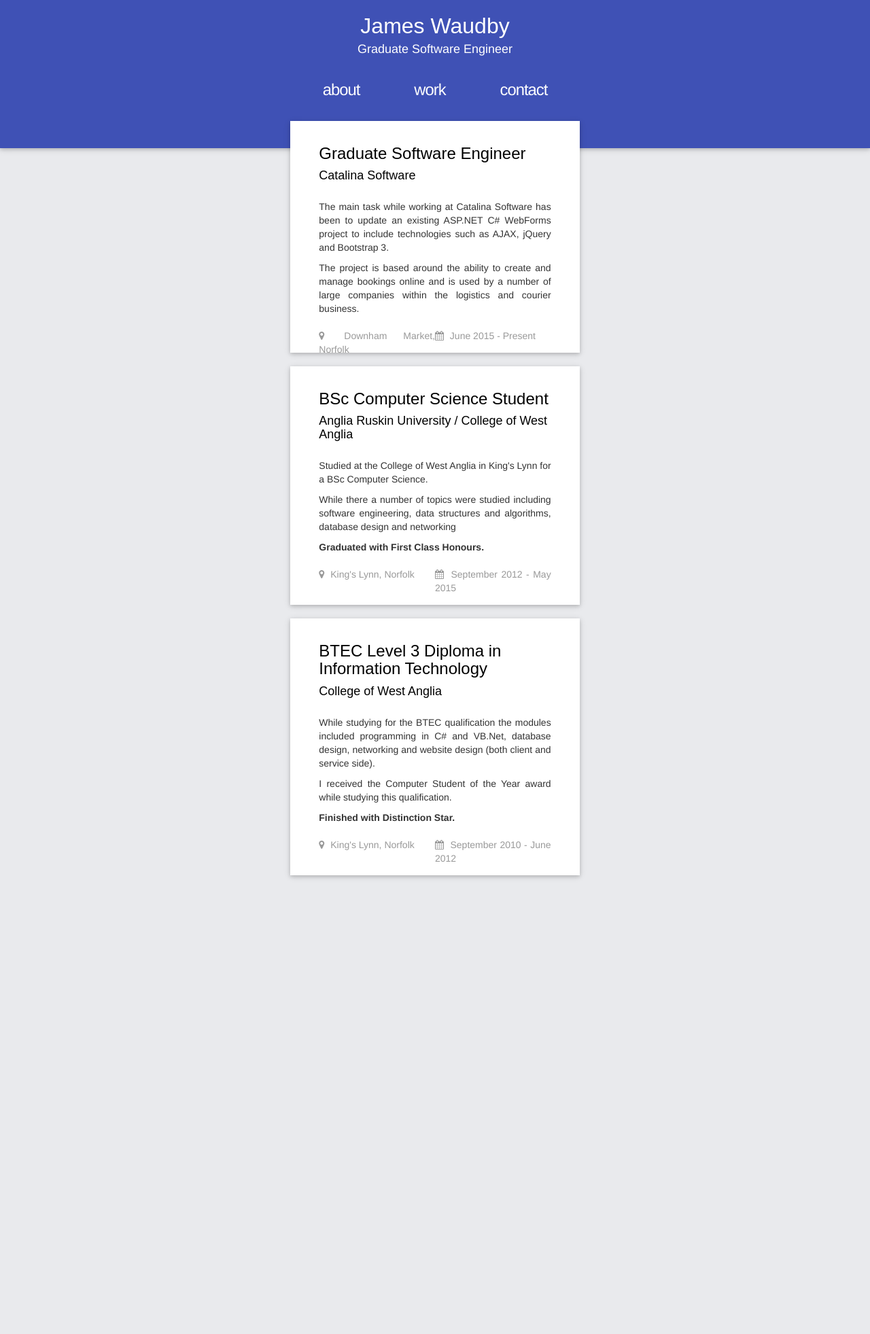
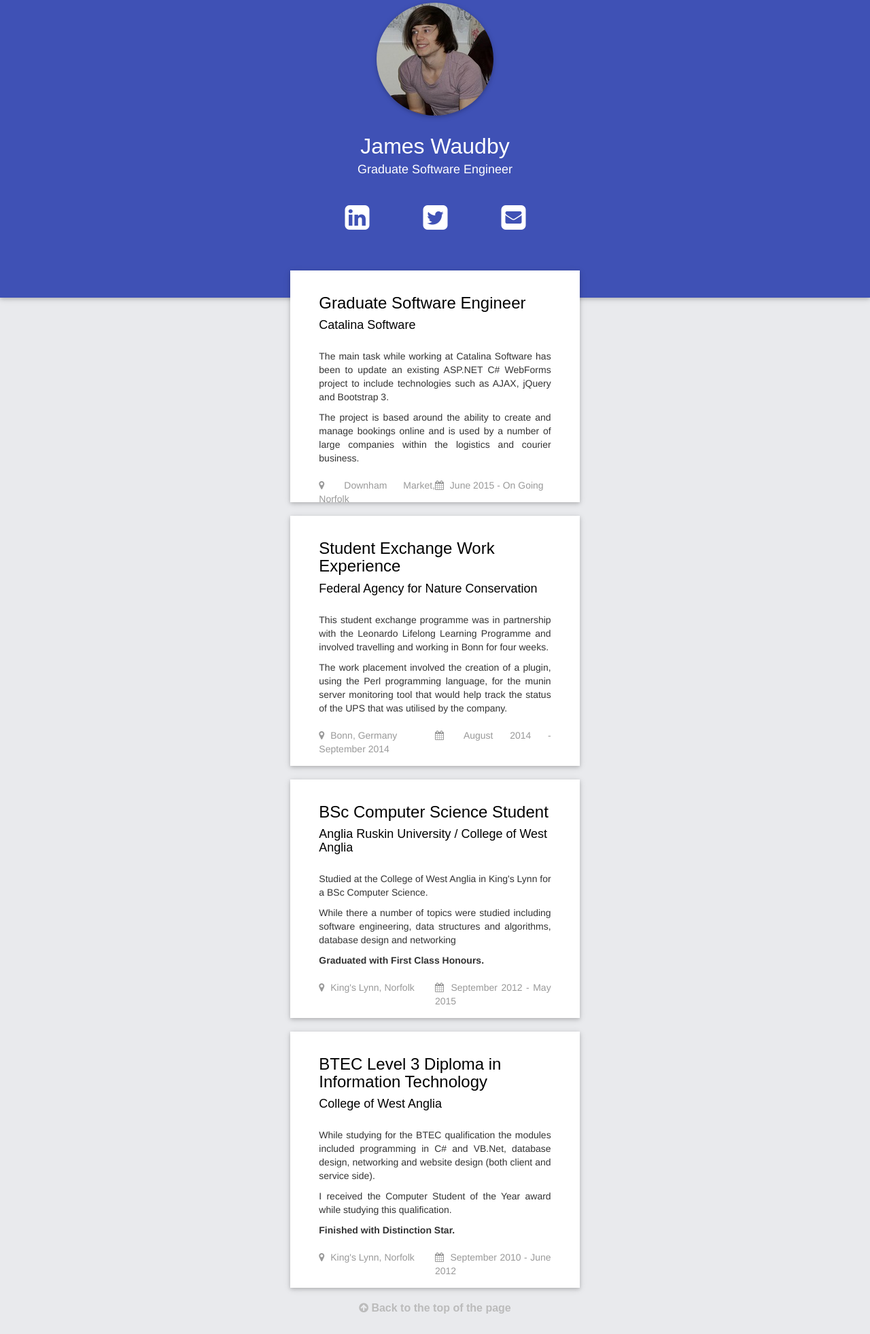
Before and after one commit to JamesWaudby/JamesWaudby.github.io, a plain HTML site: page index.html in a window 1280 px wide. Shown: the part 38-2001 px from the top of the page at 68% size. Before the commit the page ends 1346 px from the top, so only its background shows below. Drawn offline with nearby package versions, Linux system fonts and the light colour scheme.

Commit message:
Update to add image and change some layout

```diff
--- a/index.html
+++ b/index.html
@@ -18,32 +18,24 @@
     <![endif]-->
   </head>
   <body>
-    <div class="">
+    <div class="wrapper">
       <header class="header blue z-depth-1">
         <div class="row">
           <div class="col-xs-12 hero-text">
+            <img src="images/james-waudby.jpg" alt="James Waudby - Software Engineer" class="z-depth-1 img img-circle" />
             <h1><span>James Waudby</span></h1>
             <h4>Graduate Software Engineer</h4>
           </div>
         </div>
         <nav class="navbar navbar-default" role="navigation">
-          <div class="container">
-            <div class="navbar-header">
-              <button type="button" class="navbar-toggle" data-toggle="collapse" data-target="#navbar">
-                <span class="sr-only">Toggle navigation</span>
-                <span class="icon-bar"></span>
-                <span class="icon-bar"></span>
-                <span class="icon-bar"></span>
-              </button>
-              <a class="navbar-brand" href="#"></a>
-            </div>
+          <div class="container-fluid">
 
             <!-- Collect the nav links, forms, and other content for toggling -->
             <div class="collapse navbar-collapse" id="navbar">
               <ul class="nav navbar-nav">
-                <li><a href="#">about</a></li>
-                <li><a href="#">work</a></li>
-                <li><a href="mailto:james.waudby@gmail.com">contact</a></li>
+                <li><a href='https://uk.linkedin.com/in/jwaudby'><i class="fa fa-linkedin-square"></i></a></li>
+                <li><a href="https://twitter.com/JamesWaudby"><i class="fa fa-twitter-square"></i></a></li>
+                <li><a href="mailto:james.waudby@gmail.com"><i class="fa fa-envelope-square"></i></a></li>
               </ul>
             </div><!-- /.navbar-collapse -->
           </div><!-- /.container-fluid -->
@@ -69,7 +61,27 @@
               <i class="fa fa-map-marker"></i> Downham Market, Norfolk
             </div>
             <div class="card-date">
-              <i class="fa fa-calendar"></i> June 2015 - Present
+              <i class="fa fa-calendar"></i> June 2015 - On Going
+            </div>
+          </div>
+        </div>
+        <div class="card z-depth-1">
+          <div class="card-header">
+            <h3>Student Exchange Work Experience</h3>
+            <h4>Federal Agency for Nature Conservation</h4>
+          </div>
+          <div class="card-body">
+            <div class="blurb">
+              <p>This student exchange programme was in partnership with the Leonardo Lifelong Learning Programme and involved travelling and working in Bonn for four weeks.</p>
+              <p>The work placement involved the creation of a plugin, using the Perl programming language, for the munin server monitoring tool that would help track the status of the UPS that was utilised by the company.</p>
+            </div>
+          </div>
+          <div class="card-footer">
+            <div class="card-location col-xs-12 col-sm-6">
+              <i class="fa fa-map-marker"></i> Bonn, Germany
+            </div>
+            <div class="card-date">
+              <i class="fa fa-calendar"></i> August 2014 - September 2014
             </div>
           </div>
         </div>
@@ -121,8 +133,15 @@
             </div>
           </div>
         </div>
+        <div class="bottom">
+          <a href="#">
+            <i class="fa fa-arrow-circle-up"></i>
+              Back to the top of the page
+          </a>
+        </div>
       </div>
     </div>
+
 
     <!-- jQuery (necessary for Bootstrap's JavaScript plugins) -->
     <script src="https://ajax.googleapis.com/ajax/libs/jquery/1.11.3/jquery.min.js"></script>
--- a/styles.css
+++ b/styles.css
@@ -5,14 +5,14 @@ body {
 .header {
   width:100%;
   text-align: center;
-  padding: 1.5em;
+  padding: 3em;
 }
 
 .header h1 {
   color: #ffffff;
   font-family: 'SanFranciscoDisplayBold',Arial,Tahoma,Verdana;
   font-size: 24pt;
-  margin-top: 40px;
+  margin-top: 30px;
   line-height: 30px;
 }
 
@@ -69,11 +69,15 @@ body {
   letter-spacing: -1px;
   text-decoration: none;
   font-weight: 300;
-  font-size: 1.7em;
+  font-size: 3em;
   margin: 0 25px;
 }
 
 .navbar-default .navbar-nav>li>a:hover {
+  color: #ffffff;
+}
+
+.navbar-default .navbar-nav>li>a:visited {
   color: #ffffff;
 }
 
@@ -111,6 +115,7 @@ body {
   position: relative;
   min-height: 1px;
   margin-left: 10%;
+  margin-right: 10%;
   font-family: 'SanFranciscoDisplayBold',Arial,Tahoma,Verdana;
   color: #000;
 }
@@ -140,3 +145,28 @@ body {
 .bold {
   font-weight: bold;
 }
+
+.bottom {
+  text-align: center;
+}
+
+.bottom a {
+  position: relative;
+  min-height: 1px;
+  padding-right: 15px;
+  padding-left: 15px;
+  text-align: center;
+  padding: 0 0 30px 0;
+  font-size: 12pt;
+  font-weight: bold;
+  line-height: 18px;
+  font-family: 'SanFranciscoDisplayBold',Arial,Tahoma,Verdana;
+  color: #bbb;
+  padding-bottom: 30px;
+  cursor: pointer;
+  text-decoration: none;
+}
+
+.bottom a:hover {
+  color: #303F9F;
+}
```
Also changed, not shown: images/james-waudby.jpg (added).
